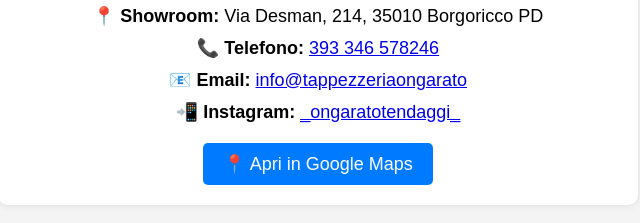
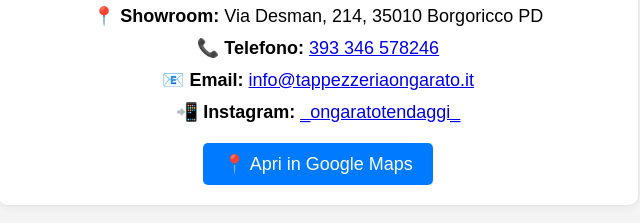
Before and after one commit to Anto161062/Contatti, a plain HTML site: page index.html in a window 1280 px wide. Shown: the part 123-346 px from the top of the page, 322-962 px from the left. Drawn offline with Linux system fonts and the light colour scheme.

Commit message:
Update index.html

```diff
--- a/index.html
+++ b/index.html
@@ -45,7 +45,7 @@
         <h1>Contatti Ongarato Tendaggi</h1>
         <p class="contact-info">📍 <strong>Showroom:</strong> Via Desman, 214, 35010 Borgoricco PD</p>
         <p class="contact-info">📞 <strong>Telefono:</strong> <a href="tel:+393346578246">393 346 578246</a></p>
-        <p class="contact-info">📧 <strong>Email:</strong> <a href="mailto:info@tappezzeriaongarato">info@tappezzeriaongarato</a></p>
+        <p class="contact-info">📧 <strong>Email:</strong> <a href="mailto:info@tappezzeriaongarato">info@tappezzeriaongarato.it</a></p>
         <p class="contact-info">📲 <strong>Instagram:</strong> <a href="https://www.instagram.com/_ongaratotendaggi_/" target="_blank">_ongaratotendaggi_</a></p>
 
         <div class="map">
```
